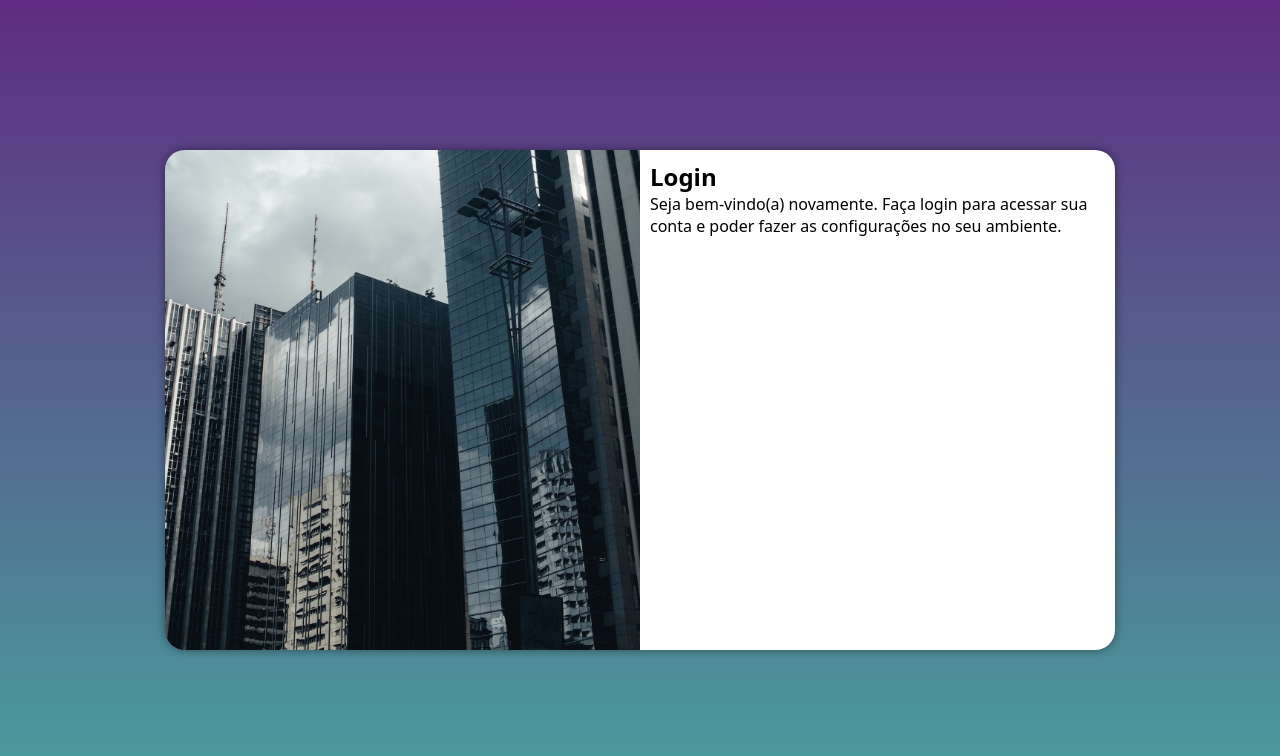
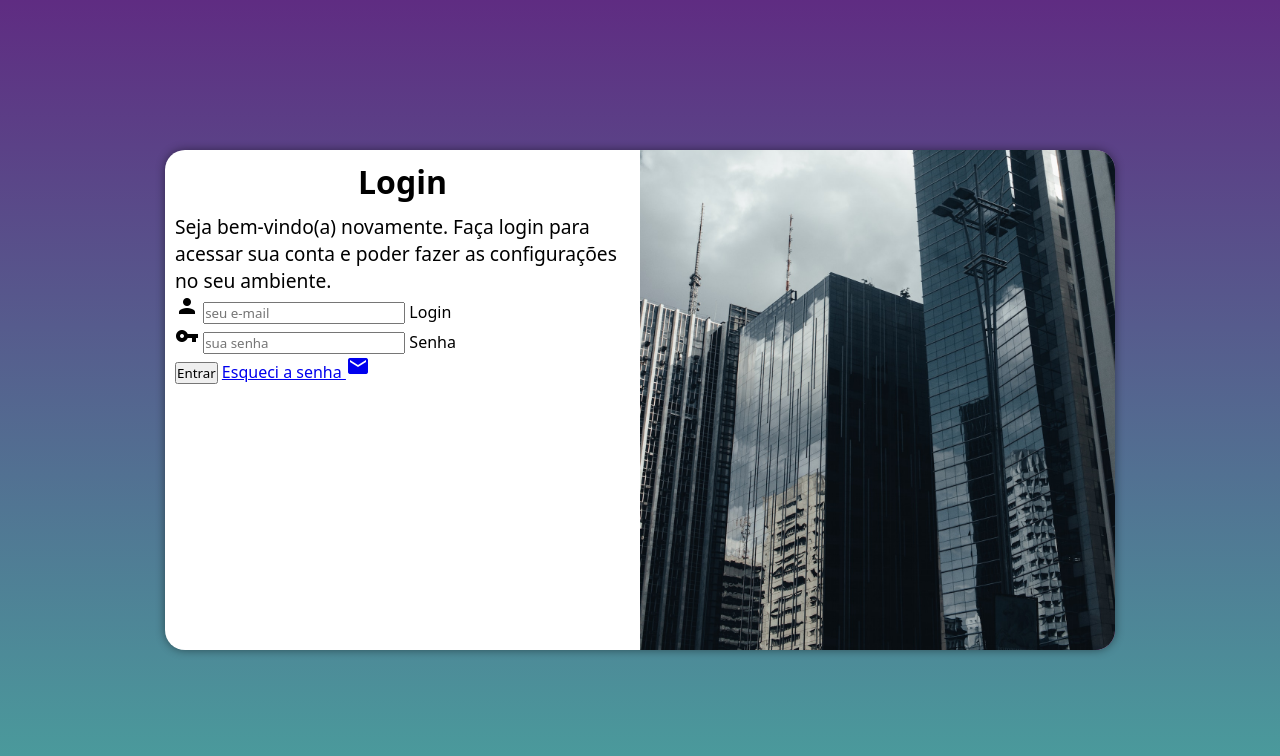
Before and after one commit to TaisBozza/projeto-login, a plain HTML site: page index.html in a window 1280 px wide. Drawn offline with Linux system fonts and the light colour scheme.

Commit message:
adicionei o formulário

```diff
--- a/estilos/media-query.css
+++ b/estilos/media-query.css
@@ -31,13 +31,22 @@
     }
 
     section#login > div#imagem {
-        float: left;
+        float: right;
         width: 50%;
         height: 100%;
     }
 
     section#login > div#formulario {
-        float: right;
+        float: left;
         width: 50%;
     }
+
+    div#formulario > h1 {
+        font-size: 2em;
+
+    }
+
+    div#formulario > p {
+        font-size: 1.2em;
+    }
 }
--- a/estilos/style.css
+++ b/estilos/style.css
@@ -55,3 +55,12 @@ section#login > div#formulario {
     display: block;
     padding: 10px;
 }
+
+div#formulario > h1 {
+    text-align: center;
+    margin-bottom: 10px;
+}
+
+div#formulario > p {
+    font-size: 0.8em;
+}
--- a/index.html
+++ b/index.html
@@ -4,6 +4,7 @@
     <meta charset="UTF-8">
     <meta name="viewport" content="width=device-width, initial-scale=1.0">
     <title>Login</title>
+    <link href="https://fonts.googleapis.com/icon?family=Material+Icons" rel="stylesheet">
     <link rel="stylesheet" href="estilos/style.css">
     <link rel="stylesheet" href="estilos/media-query.css">
 </head>
@@ -16,8 +17,21 @@
             <div id="formulario">
                 <h1>Login</h1>
                 <p>Seja bem-vindo(a) novamente. Faça login para acessar sua conta e poder fazer as configurações no seu ambiente.</p>
-                <form action="login.php" method="post">
-
+                <form action="login.php" method="post" autocomplete="on">
+                    <div class="campo">
+                        <i class="material-icons">person</i>
+                        <input type="email" name="login" id="ilogin" placeholder="seu e-mail" autocomplete="email" required maxlength="30">
+                        <label for="ilogin">Login</label>
+                    </div>
+                    <div class="campo">
+                        <i class="material-icons">vpn_key</i>
+                        <input type="password" name="Senha" id="isenha" placeholder="sua senha" autocomplete="current-password" required minlength="8" maxlength="20">
+                        <label for="isenha">Senha</label>
+                    </div>
+                    <input type="submit" value="Entrar">
+                    <a href="esqueci.html">
+                        Esqueci a senha <i class="material-icons">mail</i>
+                    </a>
                 </form>
             </div>
         </section>
```
